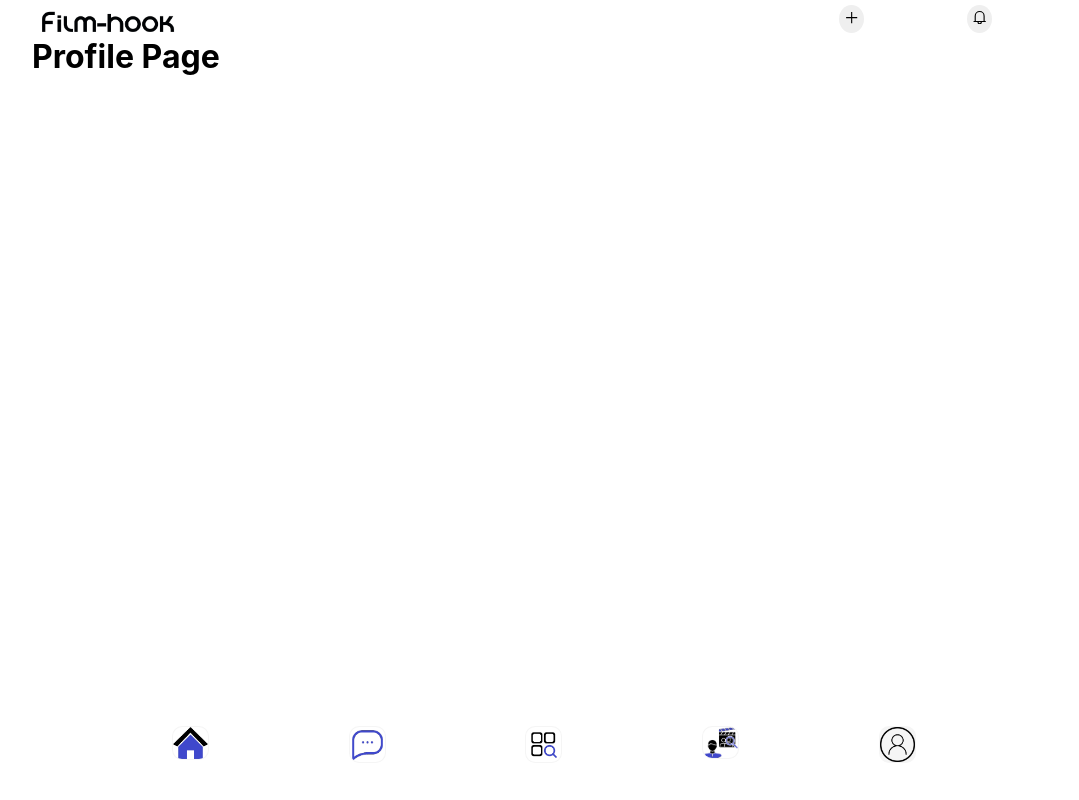
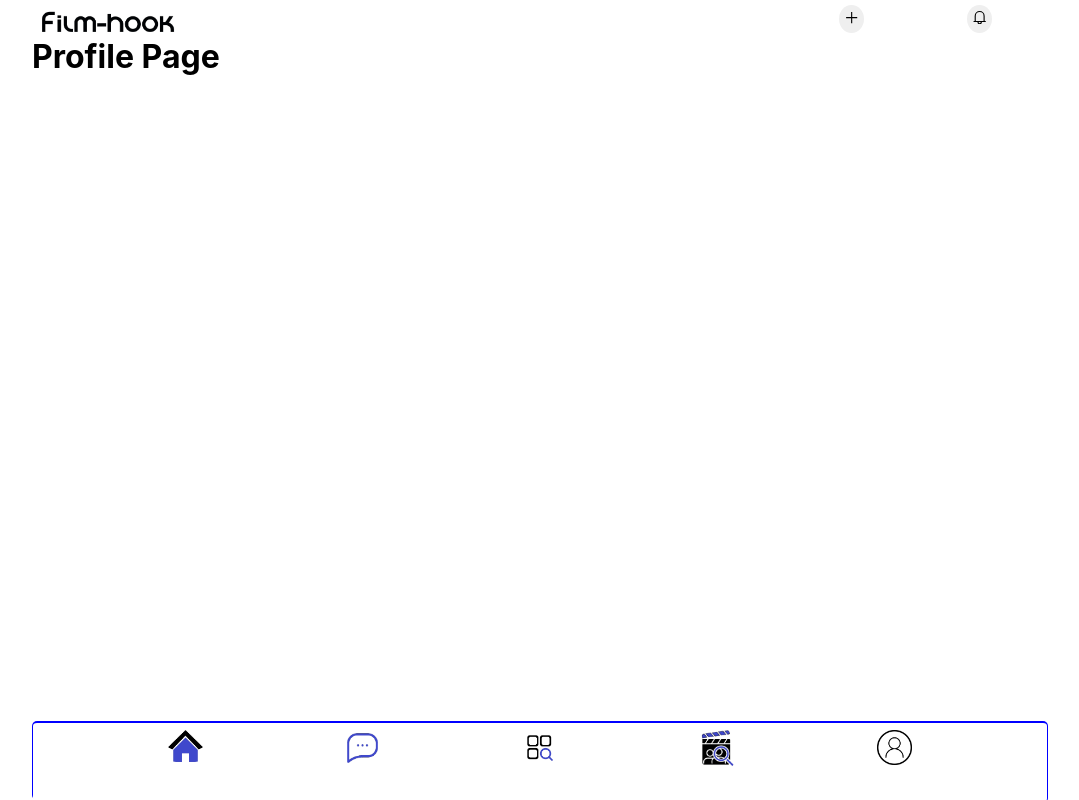
Before and after one commit to hariharan1212/prithivi, a React (Create React App) app: page /profile in a window 1280 px wide. Shown: the whole page, without its empty margins (96-1175 px from the left). Built offline with nearby package versions, Linux system fonts and the light colour scheme.

Commit message:
code modified

```diff
--- a/src/App.css
+++ b/src/App.css
@@ -4,7 +4,7 @@
 }
 
 
-@media only screen and (max-width:425px) {
+@media only screen and (max-width:768px) {
 
 .appContainer{
   width: 100%;
@@ -54,24 +54,46 @@
 /* ---------------------------------------------------------------------------------------*/
 
 .appIcons{
-  width: 100%;
+  width: 99%;
   height: 10%;
   display: flex;
  justify-content: space-evenly;
+ border-top: 2px solid blue;
+ border-left: 1px solid blue;
+ border-right: 1px solid blue;
+ border-radius: 5px;
+}
+.appIcons button{
+  border: none;
+  outline: none;
+  background-color: white;
+  width: 50px;
 }
 .appIcons img{
- width: 35px;
- background: whitesmoke;
- padding: 1px;
- margin-top: 5px;
- border-radius: 10px;
+  width: 35px;
+  background-color: white;
+  padding: 2px 2px;
+  margin-top: 5px;
+  border-radius: 10px;
+ }
+
+.appIcons button:focus{
+  border-left: 1px solid grey;
+  border-right: 1px solid grey;
+  border-bottom: 2px solid blue;
+  border-top: none;
+  margin-top: -2px;
+  border-radius: 5px;
+  transition-timing-function: ease-in-out;
+  transform: 0.30s;
+
 }
 }
 
 /* ---------------------------------------------------------------------------------------*/
 
 
-@media only screen and (max-width:2600px) and (min-width:426px) {
+@media only screen and (max-width:2600px) and (min-width:769px) {
 
   .appContainer{
     width: 80%;
@@ -127,16 +149,36 @@
  /* ---------------------------------------------------------------------------------------*/
 
   .appIcons{
-    width: 100%;
+    width: 99%;
     height: 10%;
     display: flex;
-   justify-content: space-evenly;
+    justify-content: space-evenly;
+    border-top: 2px solid blue;
+    border-left: 1px solid blue;
+    border-right: 1px solid blue;
+    border-radius: 5px;
+  }
+  .appIcons button{
+    border: none;
+    outline: none;
+    background-color: white;
+    width: 50px;
   }
   .appIcons img{
    width: 35px;
-   background: whitesmoke;
-   padding: 1px;
+   background: white;
+   padding: 2px 2px;
    margin-top: 5px;
    border-radius: 10px;
   }
+  .appIcons button:focus{
+    border-left: 1px solid grey;
+    border-right: 1px solid grey;
+    border-bottom: 2px solid blue;
+    border-top: none;
+    margin-top: -2px;
+    border-radius: 5px;
+    transition-timing-function: ease-in-out;
+    transform: 0.30s;
+  }
 }
--- a/src/App.js
+++ b/src/App.js
@@ -34,11 +34,11 @@ export default function App() {
        </div>
 
        <div className="appIcons">
-          <Link to={"/"} ><img src="./images/home.png" alt='' /></Link>
-          <Link to={"/chat"}><img src="./images/chat.png" alt=''/></Link>
-          <Link to={"/searchclint"}><img src="./images/personSearch.png" alt=''/></Link>
-          <Link to={"/navigation"}><img src="./images/navigation.jpg" alt=''/></Link>
-          <Link to={"/profile"}><img src="./images/userprofile.png" alt=''/></Link>
+          <Link to={"/"} ><button><img src="./images/home.png" alt='' /></button></Link>
+          <Link to={"/chat"}><button><img src="./images/chat.png" alt=''/></button></Link>
+          <Link to={"/searchclint"}><button><img src="./images/personSearch.png" alt=''/></button></Link>
+          <Link to={"/navigation"}><button><img src="./images/navigation.jpg" alt=''/></button></Link>
+          <Link to={"/profile"}><button><img src="./images/userprofile.png" alt=''/></button></Link>
       </div>
     </div>
     </>
```
Also changed, not shown: public/images/navigation.jpg.
